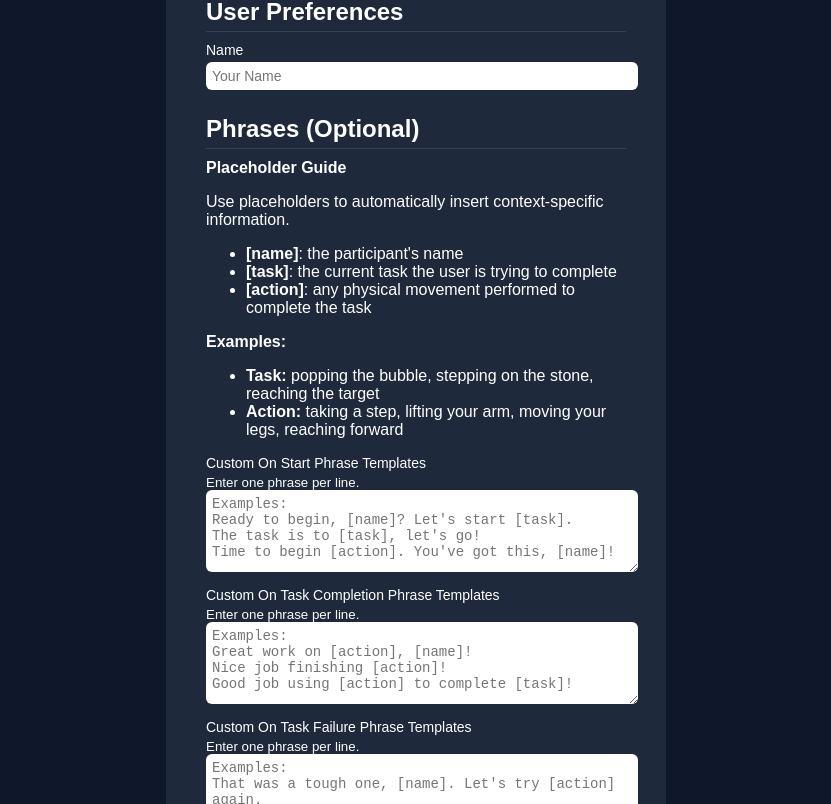
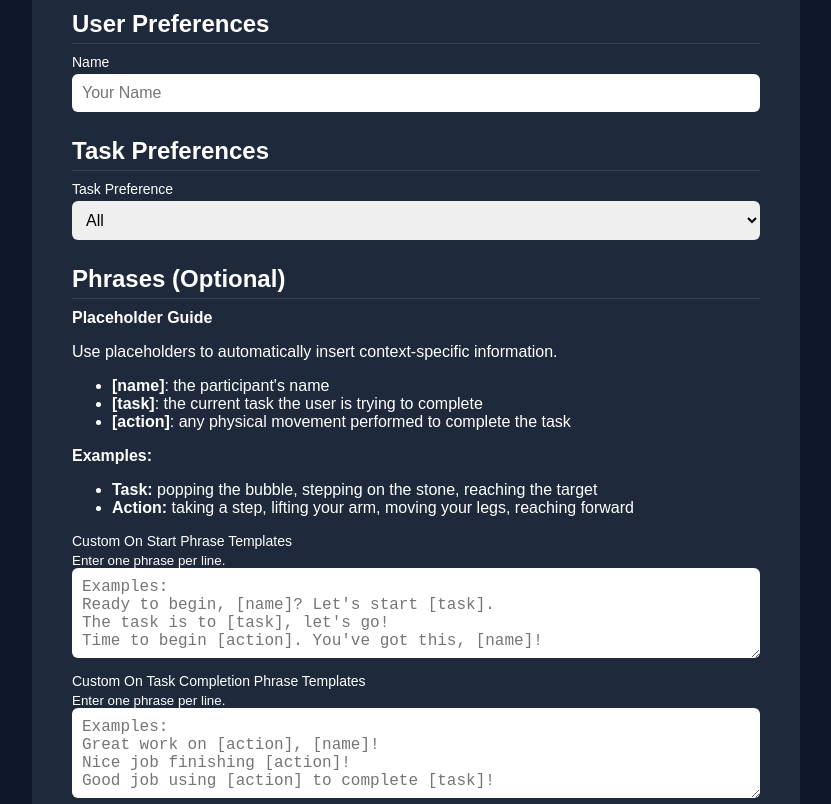
Before and after one commit to andrew-duong/enel500-embodi-xr-webform, a plain HTML site: page index.html in a window 1280 px wide. Shown: the part 123-927 px from the top of the page, without its empty margins (224-1055 px from the left). Drawn offline with Linux system fonts and the light colour scheme; a script that the page names is missing.

Commit message:
added task preferences

```diff
--- a/index.html
+++ b/index.html
@@ -1,14 +1,15 @@
 <!DOCTYPE html>
 <html lang="en">
 <head>
-<meta charset="UTF-8">
-<title>Embodi-XR Settings Form</title>
-<link rel="stylesheet" href="style.css">
+    <meta charset="UTF-8">
+    <title>Embodi-Buddy Settings Form</title>
+    <link rel="stylesheet" href="style.css">
+    <meta name="viewport" content="width=device-width, initial-scale=1.0">
 </head>
 <body>
 
 <div class="container">
-    <h1>Embodi-XR Settings Form</h1>
+    <h1>Embodi-Buddy Settings Form</h1>
 
     <form id="configForm">
 
@@ -17,6 +18,17 @@
         <div class="form-row">
             <label for="userName">Name</label>
             <input type="text" id="userName" placeholder="Your Name" required>
+        </div>
+
+        <h2>Task Preferences</h2>
+
+        <div class="form-row">
+            <label for="taskPreferences">Task Preference</label>
+            <select id="taskPreferences">
+                <option value="all" selected>All</option>
+                <option value="bubble">Bubble Popping</option>
+                <option value="stepping_stone">Stepping Stones</option>
+            </select>
         </div>
 
         <h2>Phrases (Optional)</h2>
--- a/style.css
+++ b/style.css
@@ -4,15 +4,19 @@ body {
   color: white;
   display: flex;
   justify-content: center;
-  align-items: center;
+  align-items: flex-start;
   min-height: 100vh;
+  padding: 20px;
+  margin: 0;
 }
 
 .container {
   background: #1e293b;
   padding: 30px 40px;
   border-radius: 12px;
-  width: 420px;
+  width: 100%;
+  max-width: 100vw;
+  box-sizing: border-box;
 }
 
 h1 {
@@ -43,14 +47,15 @@ input[type="text"],
 select,
 textarea {
   width: 100%;
-  padding: 6px;
+  padding: 10px;
   border-radius: 6px;
   border: none;
-  font-size: 14px;
+  font-size: 16px; /* prevents zoom on iOS */
+  box-sizing: border-box;
 }
 
 textarea {
-  min-height: 70px;
+  min-height: 90px;
   resize: vertical;
 }
 
@@ -64,14 +69,30 @@ input[type="range"] {
 }
 
 button {
-  padding: 10px 26px;
+  padding: 12px 26px;
   background: #38bdf8;
   border: none;
   font-weight: bold;
   cursor: pointer;
   border-radius: 6px;
+  width: 100%;
+  font-size: 16px;
 }
 
 button:hover {
   background: #0ea5e9;
 }
+
+/* Laptops */
+@media (min-width: 1024px) {
+  .container {
+    max-width: 60vw;
+  }
+}
+
+/* Large desktops */
+@media (min-width: 1440px) {
+  .container {
+    max-width: 50vw;
+  }
+}
--- a/uploader.js
+++ b/uploader.js
@@ -28,6 +28,12 @@ async function getNextID() {
   return Math.max(...numbers) + 1;
 }
 
+function getSelectedTasks() {
+  const select = document.getElementById("taskPreferences");
+
+  return Array.from(select.selectedOptions).map(option => option.value);
+}
+
 function parseLines(textareaId) {
   const value = document.getElementById(textareaId).value;
 
@@ -50,6 +56,10 @@ async function submitForm(e) {
   const data = {
     userPreferences: {
       name: userName.value
+    },
+
+    taskPreferences:{
+        tasks: getSelectedTasks()
     },
 
     phrases: {
```
